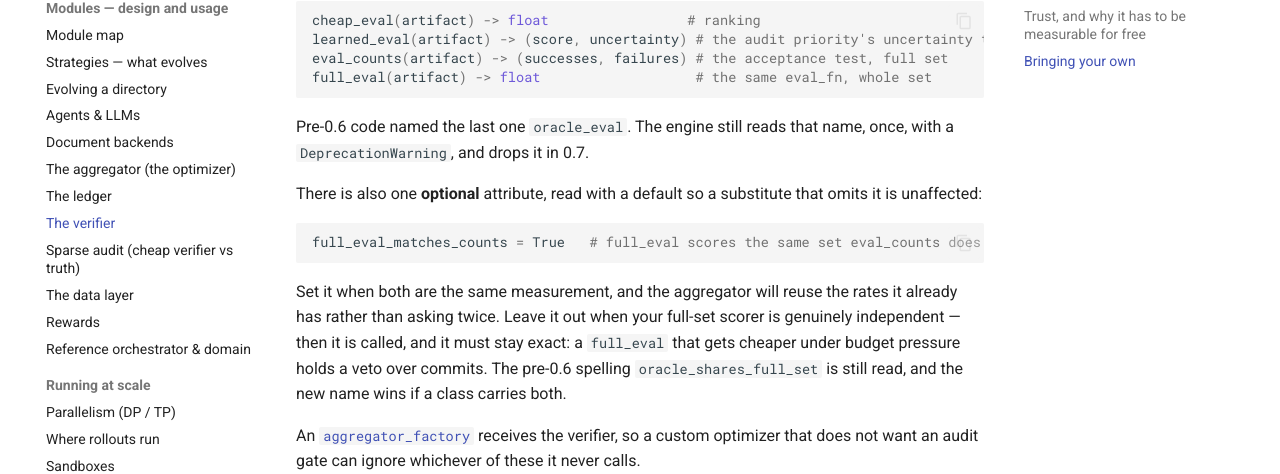
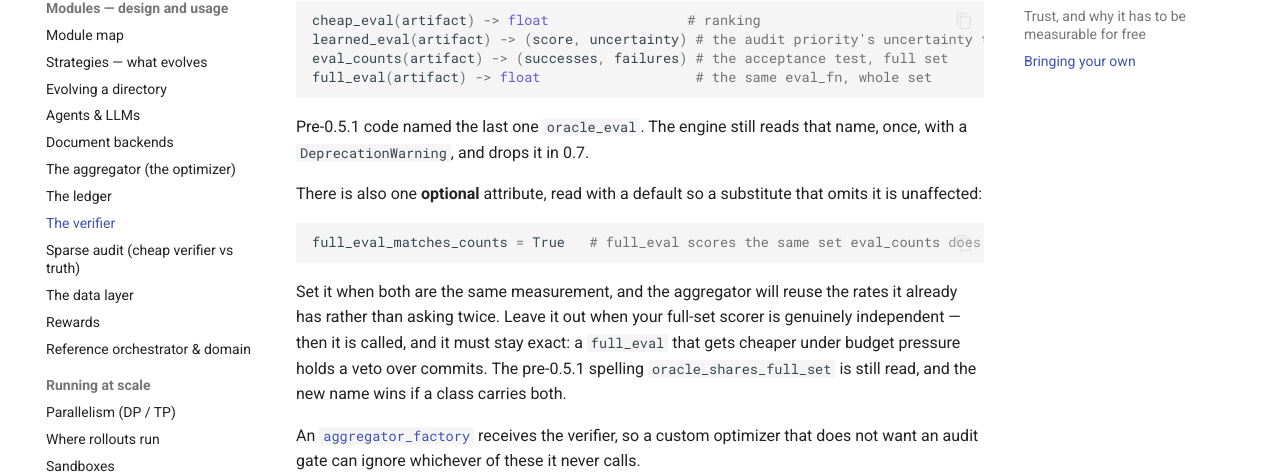
Before and after one commit to Birfy/agentdescent, an MkDocs documentation site: the page built from docs/verifier.md, in a window 1280 px wide and 900 px high, scrolled down 4225 px. Shown: the part 245-719 px from the top of the window. Built offline with MkDocs 1.6.1 and Material for MkDocs 9.7.7, drawn with Linux system fonts in a browser that asks for light colours; comment, search, counter and statistics services are not loaded.

Commit message:
chore(release): retarget candidate to 0.5.1

````diff
--- a/agentdescent/__init__.py
+++ b/agentdescent/__init__.py
@@ -211,7 +211,7 @@ from .parallel import (
     shard_round_robin,
 )
 
-__version__ = "0.6.0"
+__version__ = "0.5.1"
 
 __all__ = [
     "Contract",
--- a/docs/verifier.md
+++ b/docs/verifier.md
@@ -100,7 +100,7 @@ verifier.eval_counts(artifact)    # (successes, failures) on the FULL held-out s
 verifier.full_eval(artifact)      # the same eval_fn, whole set, spends budget
 ```
 
-!!! warning "`full_eval` was `oracle_eval` until 0.6"
+!!! warning "`full_eval` was `oracle_eval` until 0.5.1"
     The old name promised an independent source of truth. Every layer here calls
     the one `eval_fn` you supplied and they differ only in **how many tasks** they
     score — so this layer bounds *sampling error* and cannot detect *bias*. If
@@ -216,7 +216,7 @@ eval_counts(artifact) -> (successes, failures) # the acceptance test, full set
 full_eval(artifact) -> float                   # the same eval_fn, whole set
 ```
 
-Pre-0.6 code named the last one `oracle_eval`. The engine still reads that name,
+Pre-0.5.1 code named the last one `oracle_eval`. The engine still reads that name,
 once, with a `DeprecationWarning`, and drops it in 0.7.
 
 There is also one **optional** attribute, read with a default so a substitute
@@ -230,7 +230,7 @@ Set it when both are the same measurement, and the aggregator will reuse the
 rates it already has rather than asking twice. Leave it out when your full-set
 scorer is genuinely independent — then it is called, and it must stay exact: a
 `full_eval` that gets cheaper under budget pressure holds a veto over commits.
-The pre-0.6 spelling `oracle_shares_full_set` is still read, and the new name
+The pre-0.5.1 spelling `oracle_shares_full_set` is still read, and the new name
 wins if a class carries both.
 
 An [`aggregator_factory`](aggregator.md#replacing-aggregator_factory-aggregatorprotocol)
````
Also changed, not shown: CHANGELOG.md (+4 -4 lines), README.md (+2 -2 lines), docs/design-directory-evolution.md (+1 -1 lines), docs/index.md (+2 -2 lines), docs/install.md (+4 -4 lines), docs/plugin-quickstart.md (+2 -2 lines), docs/plugins.md (+2 -2 lines), 8 other files.
